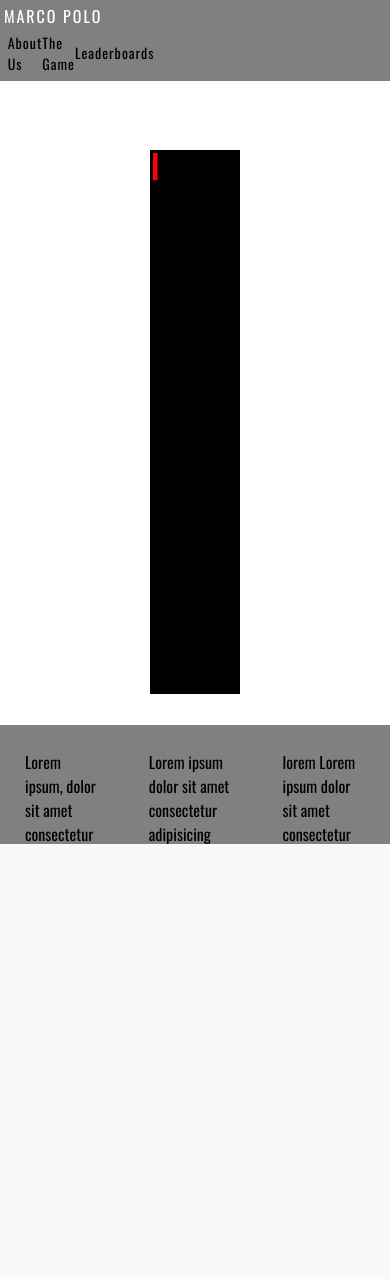
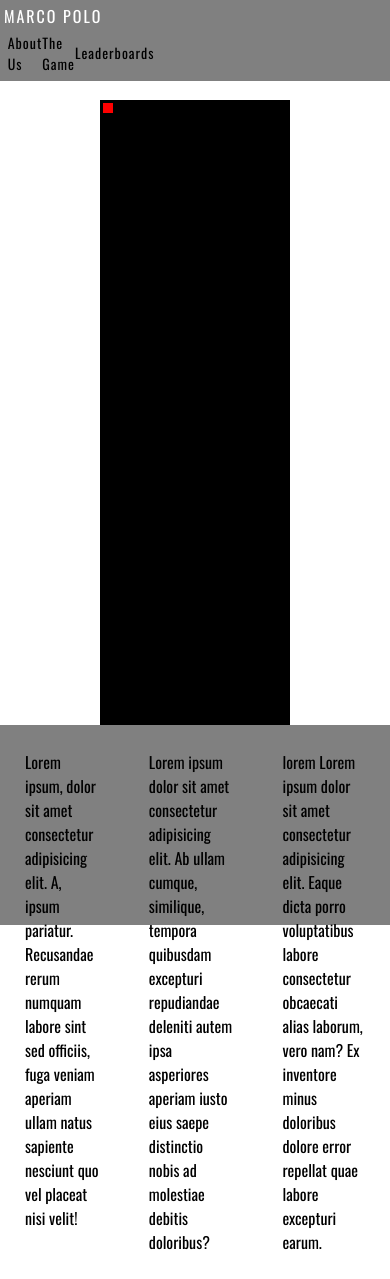
Before and after one commit to vishandesilva/Hide-Tag-Game-, a PHP site: page /html/index.html in a window 390 px wide. Before the commit the page ends 844 px from the top, so only its background shows below. Run offline with PHP 8.4, Linux system fonts and the light colour scheme.

Commit message:
updated my branch with working canvas
i just copied everything in main  from an old branch so i can the footer to align with the canvas

```diff
--- a/main/css/style.css
+++ b/main/css/style.css
@@ -9,7 +9,6 @@
   width:  100%;
   height: 100%;
   margin: 0;
-  overflow: auto;
 }
 
 #container {
--- a/main/html/index.html
+++ b/main/html/index.html
@@ -24,7 +24,7 @@
 
   <div id="container">
     <div id="main">
-      <canvas id="canvas">No HTML5 canvas support</canvas>
+      <canvas id="canvas" width="400" height="300">No HTML5 canvas support</canvas>
     </div>
   </div>
 
--- a/main/js/index.js
+++ b/main/js/index.js
@@ -1,7 +1,7 @@
 var canvas = document.getElementById('canvas');
 //innerWidth/innerHeight is a function which returns the current browsers width/height in pixels.
-canvas.width = window.innerWidth-300;
-canvas.height = window.innerHeight-300;
+canvas.width = window.innerWidth-200;
+canvas.height = window.innerHeight-200;
 
 let ctx = canvas.getContext("2d");
 ctx.fillStyle = "black";
@@ -26,9 +26,9 @@
     positionX += x;
     positionY += y;
 
-    if (positionX > canvas.width-(canvas.width/20)-3) {
+    if (positionX > canvas.width-13) {
         x = 0;
-        positionX = canvas.width-(canvas.width/20)-3;
+        positionX = canvas.width-13;
     }
 
     if (positionX < 3) {
@@ -36,9 +36,9 @@
         positionX = 3;
     }
 
-    if (positionY >  canvas.height-(canvas.height/20)-3) {
+    if (positionY >  canvas.height-13) {
         y = 0;
-        positionY = canvas.height-(canvas.height/20)-3;
+        positionY = canvas.height-13;
     }
 
     if (positionY < 3) {
@@ -46,7 +46,7 @@
         positionY = 3;
     }
     ctx.fillStyle = "red";
-ctx.fillRect(positionX, positionY, (canvas.width/20), (canvas.height/20));
+ctx.fillRect(positionX, positionY, 10, 10);
 }, 2)
 //EventListener is called everytime a key is pressed on the Keyboard.
 window.addEventListener("keydown",keyPressed , true);
```
